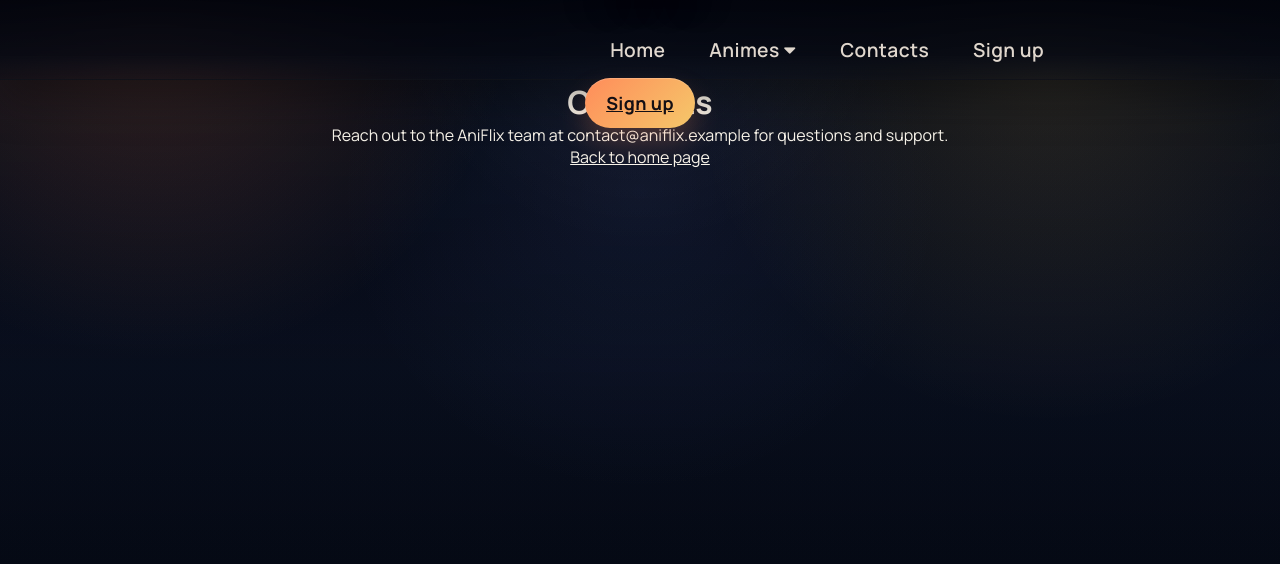
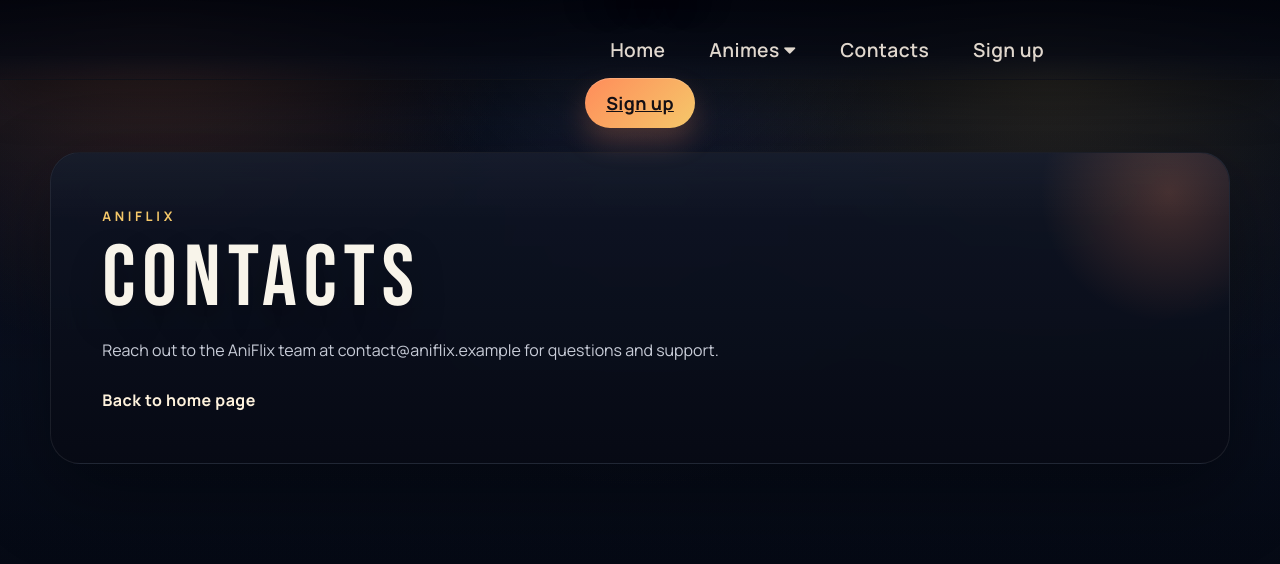
Before and after one commit to DamBai212/aniflix, a React (Create React App) app: page /contacts in a window 1280 px wide. Shown: the top 564 px of the page. Built offline with nearby package versions, Linux system fonts and the light colour scheme.

Commit message:
style(routes): align static and error pages with the AniFlix visual system update StaticPage.js and NotFound.js bring secondary pages into the same glass panel and typography system

```diff
--- a/src/NotFound.js
+++ b/src/NotFound.js
@@ -1,9 +1,17 @@
-import React from 'react'
+import React from 'react';
+import { Link } from 'react-router-dom';
 
 export default function NotFound() {
-    return (
-        <div>
-            <h1> Ooops..... the page you are looking for doesn't exist</h1>
-        </div>
-    )
+  return (
+    <main className='content-page content-page--compact'>
+      <section className='content-panel'>
+        <p className='content-eyebrow'>404</p>
+        <h1>Page not found</h1>
+        <p>The page you are looking for does not exist in the AniFlix collection.</p>
+        <Link className='content-link' to='/'>
+          Return to home page
+        </Link>
+      </section>
+    </main>
+  );
 }
--- a/src/StaticPage.js
+++ b/src/StaticPage.js
@@ -2,11 +2,16 @@ import React from 'react';
 import { Link } from 'react-router-dom';
 
 export default function StaticPage(props) {
-    return (
-        <div>
-            <h1>{props.title}</h1>
-            <p>{props.body}</p>
-            <Link to='/'>Back to home page</Link>
-        </div>
-    );
+  return (
+    <main className='content-page'>
+      <section className='content-panel'>
+        <p className='content-eyebrow'>AniFlix</p>
+        <h1>{props.title}</h1>
+        <p>{props.body}</p>
+        <Link className='content-link' to='/'>
+          Back to home page
+        </Link>
+      </section>
+    </main>
+  );
 }
```
